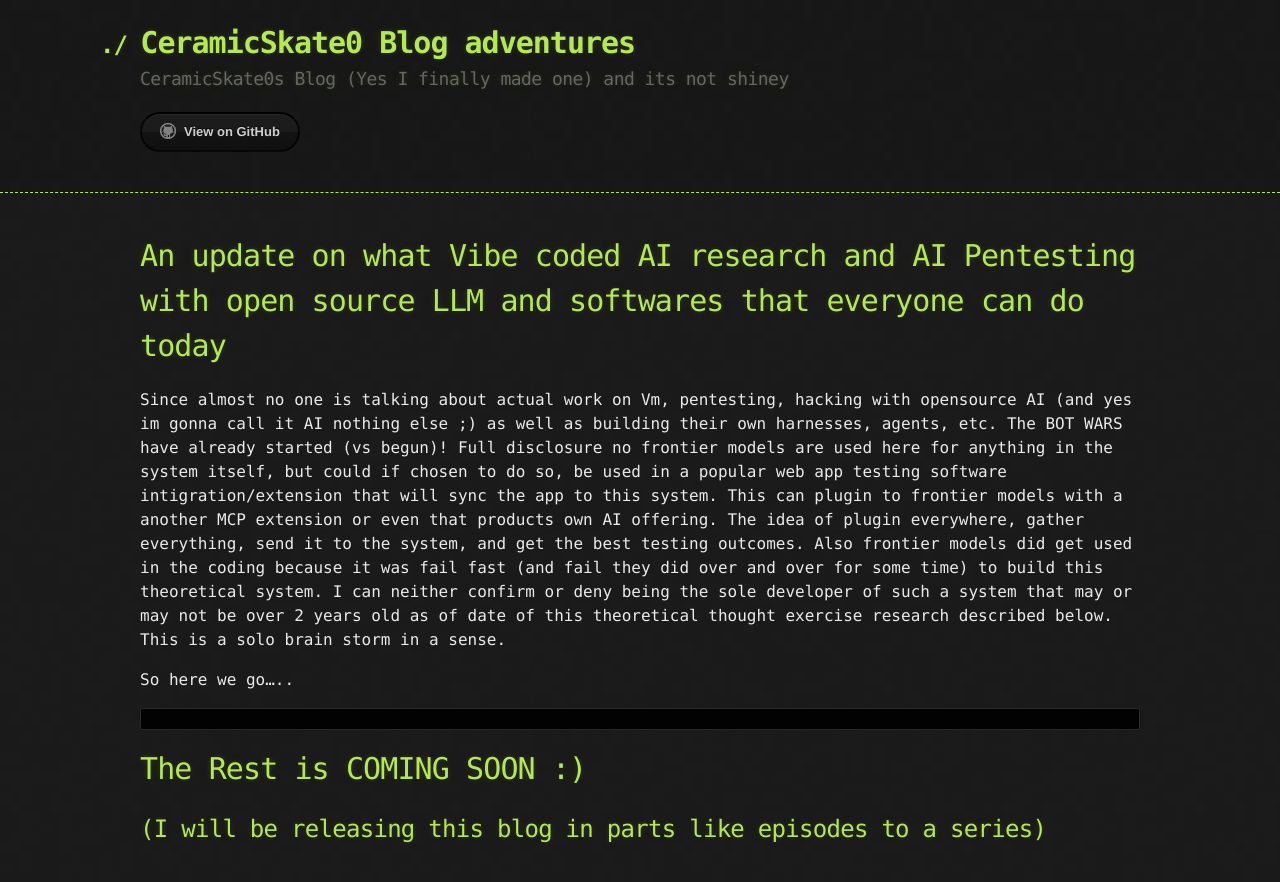
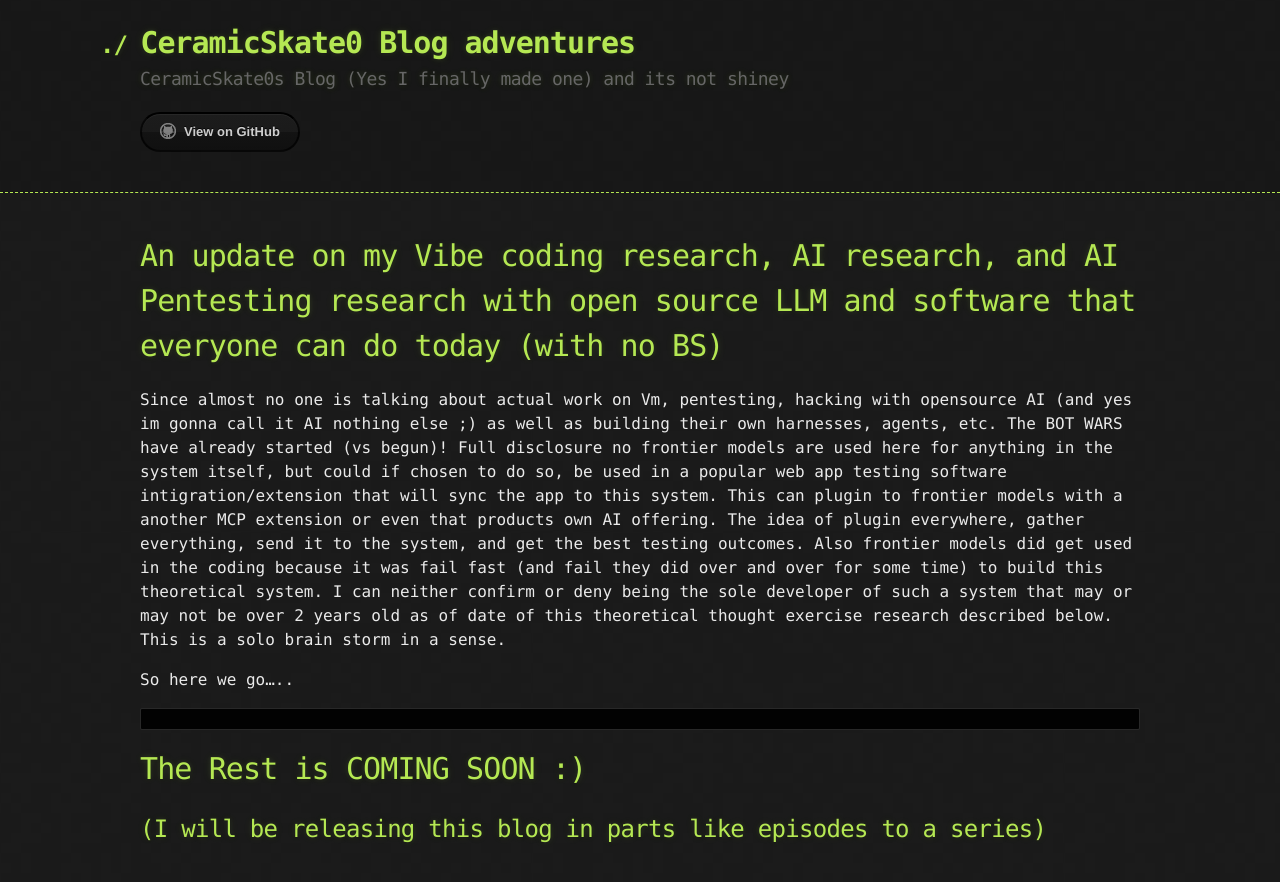
Before and after one commit to ceramicskate0/ceramicskate0.github.io, a Jekyll site: the page built from AI_VM_APPSEC_RESEARCH.md, in a window 1280 px wide. Shown: the top 882 px of the page. Built offline with Jekyll 4.4.1, drawn with Linux system fonts in a browser that asks for light colours; our own code applies the rules of GitHub Pages for plain Markdown files.

Commit message:
Update title for clarity on AI research and pentesting
Revised the title for clarity and added emphasis on personal research and practical applications.

```diff
--- a/AI_VM_APPSEC_RESEARCH.md
+++ b/AI_VM_APPSEC_RESEARCH.md
@@ -1,4 +1,4 @@
-# An update on what Vibe coded AI research and AI Pentesting with open source LLM and softwares that everyone can do today
+# An update on my Vibe coding research, AI research, and AI Pentesting research with open source LLM and software that everyone can do today (with no BS)
 
 Since almost no one is talking about actual work on Vm, pentesting, hacking with opensource AI (and yes im gonna call it AI nothing else ;) as well as building their own harnesses, agents, etc.
 The BOT WARS have already started (vs begun)! Full disclosure no frontier models are used here for anything in the system itself, but could if chosen to do so, be used in a popular web app testing software intigration/extension that will sync the app to this system. This can plugin to frontier models with a another MCP extension or even that products own AI offering. The idea of plugin everywhere, gather everything, send it to the system, and get the best testing outcomes.
```
